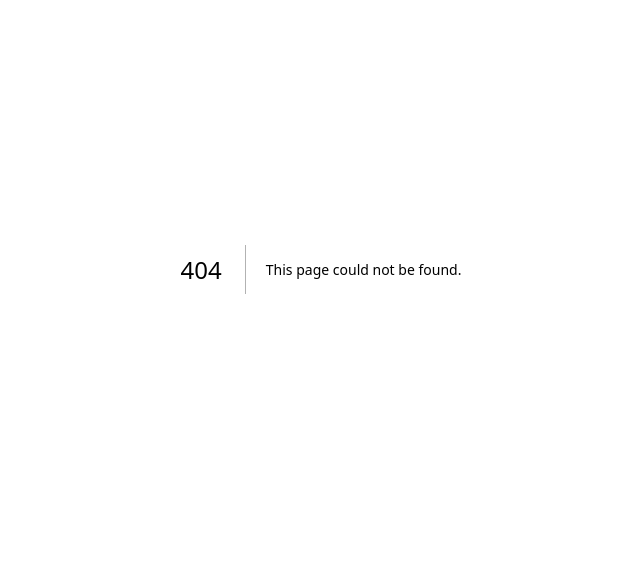
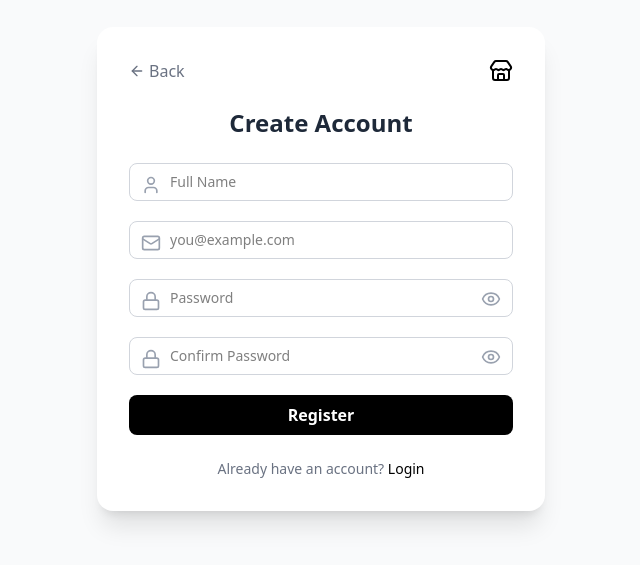
Before and after one commit to bruhismyname/toko-online, a Next.js app: page /auth/register in a window 1280 px wide. Before the commit this address had no page. Shown: the part 131-696 px from the top of the page, without its empty margins (319-959 px from the left). Built offline with nearby package versions, Linux system fonts and the light colour scheme.

Commit message:
Register Page

```diff
--- a/package.json
+++ b/package.json
@@ -9,22 +9,27 @@
     "lint": "next lint"
   },
   "dependencies": {
+    "lucide-react": "^0.544.0",
     "next": "14.0.3",
     "react": "^18",
     "react-dom": "^18"
   },
   "devDependencies": {
+    "@tailwindcss/postcss": "^4.1.13",
     "@testing-library/jest-dom": "^6.8.0",
     "@testing-library/react": "^16.3.0",
     "@types/node": "^20",
     "@types/react": "^18",
     "@types/react-dom": "^18",
+    "autoprefixer": "^10.4.21",
     "eslint": "^8",
     "eslint-config-next": "14.0.3",
     "husky": "^9.1.7",
     "jest": "^30.1.3",
     "jest-environment-jsdom": "^30.1.2",
     "lint-staged": "^16.2.0",
+    "postcss": "^8.5.6",
+    "tailwindcss": "^4.1.13",
     "typescript": "^5"
   },
   "lint-staged": {
--- /dev/null
+++ b/postcss.config.js
@@ -0,0 +1,5 @@
+module.exports = {
+  plugins: {
+    '@tailwindcss/postcss': {},
+  },
+};
--- a/src/pages/_app.tsx
+++ b/src/pages/_app.tsx
@@ -1,6 +1,6 @@
-import '@/styles/globals.css'
-import type { AppProps } from 'next/app'
+import type { AppProps } from "next/app";
+import "../styles/globals.css";
 
-export default function App({ Component, pageProps }: AppProps) {
-  return <Component {...pageProps} />
+export default function MyApp({ Component, pageProps }: AppProps) {
+  return <Component {...pageProps} />;
 }
--- /dev/null
+++ b/src/pages/auth/register.tsx
@@ -0,0 +1,128 @@
+import { useState } from "react";
+import { Eye, EyeOff, User, Mail, Lock, Store, ArrowLeft } from "lucide-react";
+import Link from "next/link";
+
+export default function RegisterPage() {
+  const [form, setForm] = useState({
+    name: "",
+    email: "",
+    password: "",
+    confirmPassword: "",
+  });
+  const [showPassword, setShowPassword] = useState(false);
+  const [showConfirmPassword, setShowConfirmPassword] = useState(false);
+
+  const handleChange = (e: React.ChangeEvent<HTMLInputElement>) => {
+    setForm({ ...form, [e.target.name]: e.target.value });
+  };
+
+  const handleSubmit = async (e: React.FormEvent) => {
+    e.preventDefault();
+    // TODO: call API register (POST /api/auth/register)
+    console.log(form);
+  };
+
+  return (
+    <div className="flex min-h-screen items-center justify-center bg-gray-50 px-4">
+      <div className="w-full max-w-md rounded-2xl bg-white p-8 shadow-xl">
+        <div className="mb-6 flex items-center justify-between">
+          <Link href="/" className="flex items-center text-gray-500 hover:text-black">
+            <ArrowLeft className="mr-1 h-4 w-4" />
+            Back
+          </Link>
+          <Store className="h-6 w-6 text-black" />
+        </div>
+
+        <h2 className="mb-6 text-center text-2xl font-bold text-gray-800">
+          Create Account
+        </h2>
+
+        <form className="space-y-5" onSubmit={handleSubmit}>
+          {/* Full Name */}
+          <div className="relative">
+            <User className="absolute left-3 top-3 h-5 w-5 text-gray-400" />
+            <input
+              type="text"
+              name="name"
+              value={form.name}
+              onChange={handleChange}
+              required
+              placeholder="Full Name"
+              className="w-full rounded-lg border border-gray-300 pl-10 pr-3 py-2 text-sm focus:border-black focus:outline-none focus:ring-1 focus:ring-black"
+            />
+          </div>
+
+          {/* Email */}
+          <div className="relative">
+            <Mail className="absolute left-3 top-3 h-5 w-5 text-gray-400" />
+            <input
+              type="email"
+              name="email"
+              value={form.email}
+              onChange={handleChange}
+              required
+              placeholder="you@example.com"
+              className="w-full rounded-lg border border-gray-300 pl-10 pr-3 py-2 text-sm focus:border-black focus:outline-none focus:ring-1 focus:ring-black"
+            />
+          </div>
+
+          {/* Password */}
+          <div className="relative">
+            <Lock className="absolute left-3 top-3 h-5 w-5 text-gray-400" />
+            <input
+              type={showPassword ? "text" : "password"}
+              name="password"
+              value={form.password}
+              onChange={handleChange}
+              required
+              placeholder="Password"
+              className="w-full rounded-lg border border-gray-300 pl-10 pr-10 py-2 text-sm focus:border-black focus:outline-none focus:ring-1 focus:ring-black"
+            />
+            <button
+              type="button"
+              onClick={() => setShowPassword(!showPassword)}
+              className="absolute right-3 top-2.5 text-gray-400 hover:text-gray-600"
+            >
+              {showPassword ? <EyeOff className="h-5 w-5" /> : <Eye className="h-5 w-5" />}
+            </button>
+          </div>
+
+          {/* Confirm Password */}
+          <div className="relative">
+            <Lock className="absolute left-3 top-3 h-5 w-5 text-gray-400" />
+            <input
+              type={showConfirmPassword ? "text" : "password"}
+              name="confirmPassword"
+              value={form.confirmPassword}
+              onChange={handleChange}
+              required
+              placeholder="Confirm Password"
+              className="w-full rounded-lg border border-gray-300 pl-10 pr-10 py-2 text-sm focus:border-black focus:outline-none focus:ring-1 focus:ring-black"
+            />
+            <button
+              type="button"
+              onClick={() => setShowConfirmPassword(!showConfirmPassword)}
+              className="absolute right-3 top-2.5 text-gray-400 hover:text-gray-600"
+            >
+              {showConfirmPassword ? <EyeOff className="h-5 w-5" /> : <Eye className="h-5 w-5" />}
+            </button>
+          </div>
+
+          <button
+            type="submit"
+            className="w-full rounded-lg bg-black px-4 py-2 font-semibold text-white transition hover:bg-gray-800"
+          >
+            Register
+          </button>
+        </form>
+
+        <p className="mt-6 text-center text-sm text-gray-500">
+          Already have an account?{" "}
+          <Link href="/auth/login" className="font-medium text-black hover:underline">
+            Login
+          </Link>
+        </p>
+      </div>
+    </div>
+  );
+}
--- a/src/styles/globals.css
+++ b/src/styles/globals.css
@@ -1,107 +1,4 @@
-:root {
-  --max-width: 1100px;
-  --border-radius: 12px;
-  --font-mono: ui-monospace, Menlo, Monaco, 'Cascadia Mono', 'Segoe UI Mono',
-    'Roboto Mono', 'Oxygen Mono', 'Ubuntu Monospace', 'Source Code Pro',
-    'Fira Mono', 'Droid Sans Mono', 'Courier New', monospace;
+@import "tailwindcss";
 
-  --foreground-rgb: 0, 0, 0;
-  --background-start-rgb: 214, 219, 220;
-  --background-end-rgb: 255, 255, 255;
-
-  --primary-glow: conic-gradient(
-    from 180deg at 50% 50%,
-    #16abff33 0deg,
-    #0885ff33 55deg,
-    #54d6ff33 120deg,
-    #0071ff33 160deg,
-    transparent 360deg
-  );
-  --secondary-glow: radial-gradient(
-    rgba(255, 255, 255, 1),
-    rgba(255, 255, 255, 0)
-  );
-
-  --tile-start-rgb: 239, 245, 249;
-  --tile-end-rgb: 228, 232, 233;
-  --tile-border: conic-gradient(
-    #00000080,
-    #00000040,
-    #00000030,
-    #00000020,
-    #00000010,
-    #00000010,
-    #00000080
-  );
-
-  --callout-rgb: 238, 240, 241;
-  --callout-border-rgb: 172, 175, 176;
-  --card-rgb: 180, 185, 188;
-  --card-border-rgb: 131, 134, 135;
-}
-
-@media (prefers-color-scheme: dark) {
-  :root {
-    --foreground-rgb: 255, 255, 255;
-    --background-start-rgb: 0, 0, 0;
-    --background-end-rgb: 0, 0, 0;
-
-    --primary-glow: radial-gradient(rgba(1, 65, 255, 0.4), rgba(1, 65, 255, 0));
-    --secondary-glow: linear-gradient(
-      to bottom right,
-      rgba(1, 65, 255, 0),
-      rgba(1, 65, 255, 0),
-      rgba(1, 65, 255, 0.3)
-    );
-
-    --tile-start-rgb: 2, 13, 46;
-    --tile-end-rgb: 2, 5, 19;
-    --tile-border: conic-gradient(
-      #ffffff80,
-      #ffffff40,
-      #ffffff30,
-      #ffffff20,
-      #ffffff10,
-      #ffffff10,
-      #ffffff80
-    );
-
-    --callout-rgb: 20, 20, 20;
-    --callout-border-rgb: 108, 108, 108;
-    --card-rgb: 100, 100, 100;
-    --card-border-rgb: 200, 200, 200;
-  }
-}
-
-* {
-  box-sizing: border-box;
-  padding: 0;
-  margin: 0;
-}
-
-html,
-body {
-  max-width: 100vw;
-  overflow-x: hidden;
-}
-
-body {
-  color: rgb(var(--foreground-rgb));
-  background: linear-gradient(
-      to bottom,
-      transparent,
-      rgb(var(--background-end-rgb))
-    )
-    rgb(var(--background-start-rgb));
-}
-
-a {
-  color: inherit;
-  text-decoration: none;
-}
-
-@media (prefers-color-scheme: dark) {
-  html {
-    color-scheme: dark;
-  }
-}
+html, body, #__next { height: 100%; }
+body { font-family: system-ui, -apple-system, Segoe UI, Roboto, Ubuntu, Cantarell, "Helvetica Neue", Arial, "Noto Sans", "Apple Color Emoji", "Segoe UI Emoji"; }
--- /dev/null
+++ b/tailwind.config.js
@@ -0,0 +1,9 @@
+/** @type {import('tailwindcss').Config} */
+module.exports = {
+  content: [
+    "./src/pages/**/*.{js,ts,jsx,tsx}",
+    "./src/components/**/*.{js,ts,jsx,tsx}",
+  ],
+  theme: { extend: {} },
+  plugins: [],
+};
```
Also changed, not shown: 1 other file (tests, documents, lock files or other folders).
